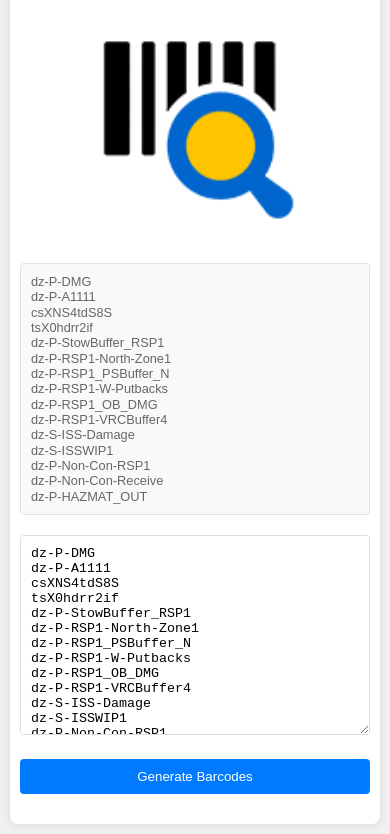
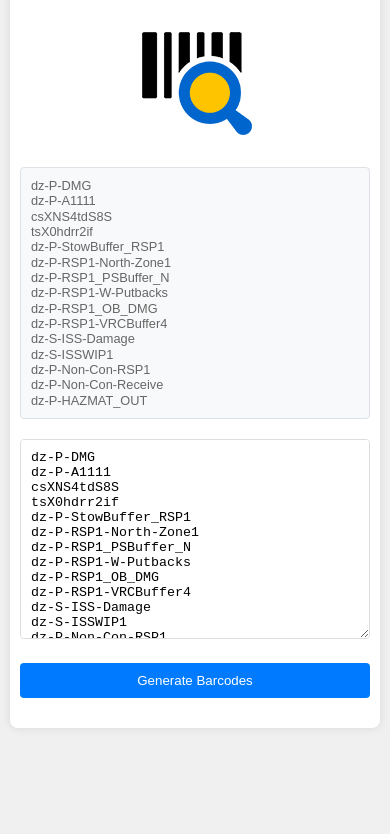
Before and after one commit to AugusCastellon/mybarcodetool, a plain HTML site: page index.html in a window 390 px wide. Shown: the part 118-952 px from the top of the page. After the commit the page ends 856 px from the top, so only its background shows below. Drawn offline with Linux system fonts and the light colour scheme.

Commit message:
Fix image size for smaller screens ->styles.css

```diff
--- a/styles.css
+++ b/styles.css
@@ -138,7 +138,14 @@ button:hover {
     flex: 0 1 100%;
   }
 
+  .image-container {
+    display: flex;
+    justify-content: center;
+  }
 
+  #exampleImage {
+    width: auto;
+  }
 
   .barcode-item {
     flex: 0 1 100%;
```
